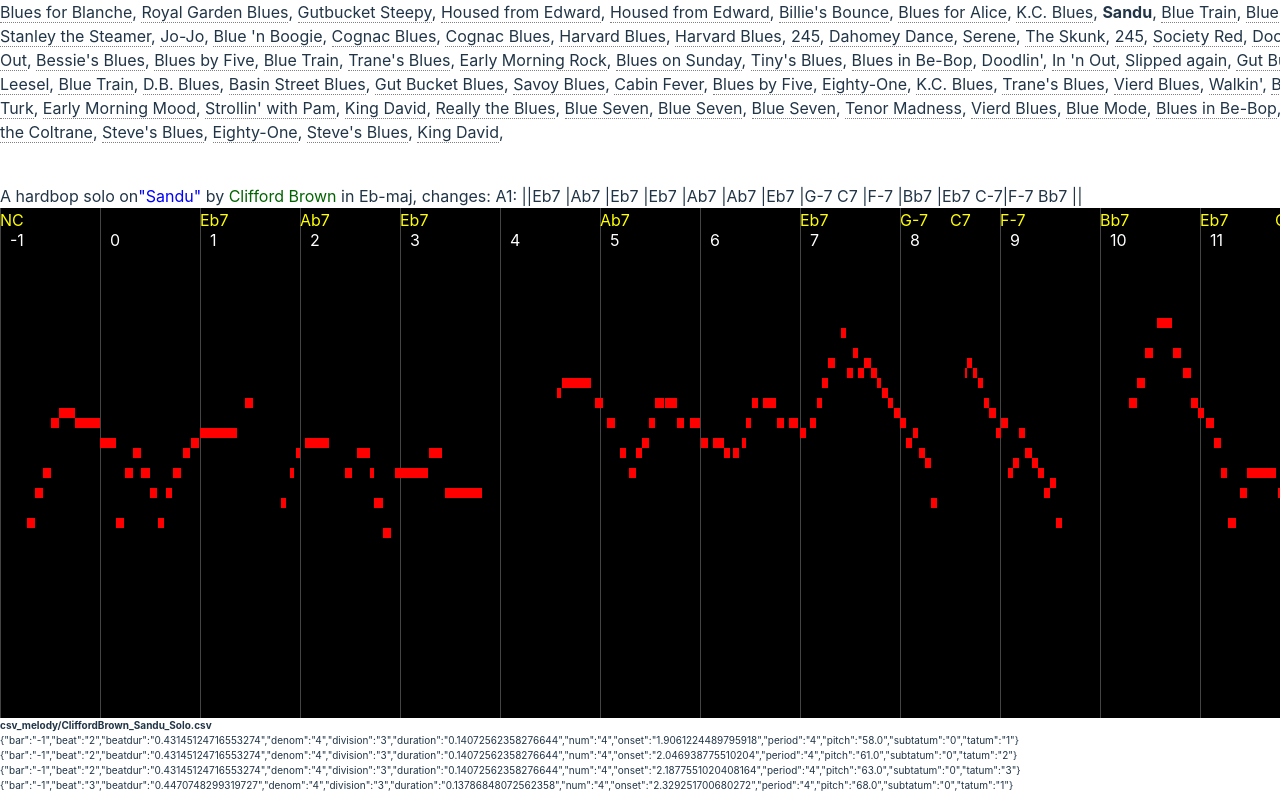
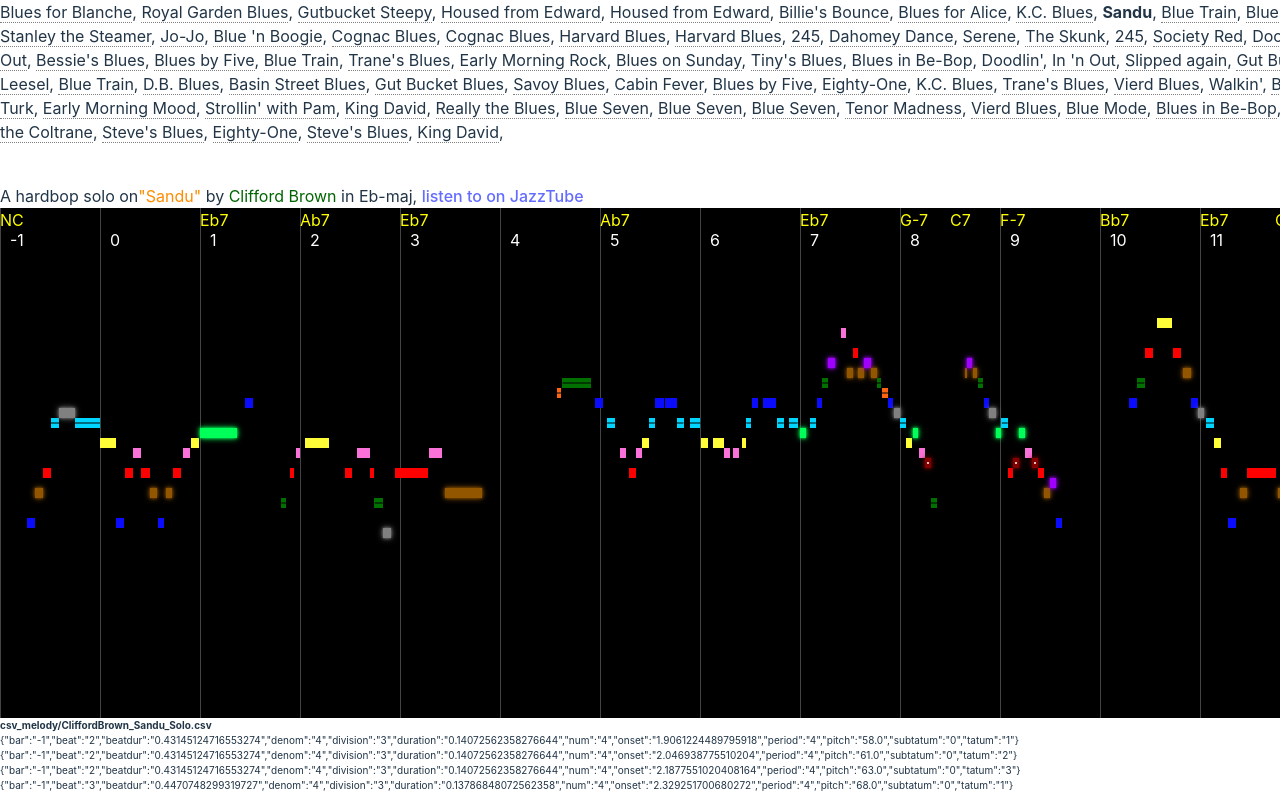
Before and after one commit to vpavlenko/12, a React (Vite) app: page / in a window 1280 px wide. Shown: the top 794 px of the page. Built offline with nearby package versions, Linux system fonts and the light colour scheme.

Commit message:
Add colors, add a link to JazzTube

```diff
--- a/src/App.css
+++ b/src/App.css
@@ -4,3 +4,79 @@
   padding: 2rem;
   text-align: center; */
 }
+
+.noteColor_0_colors {
+  background-color: red;
+}
+
+.noteColor_1_colors {
+  background-color: rgb(130, 0, 0);
+  box-shadow: 0 0 3px maroon, 0 0 6px maroon;
+}
+
+.noteColor_1_colors:after, .noteColor_1_shapes:after {
+  content: ''; /* Required for :after to work */
+  position: absolute;
+  top: 50%;
+  left: 50%;
+  width: 2px; /* Size of the dot */
+  height: 2px; /* Size of the dot */
+  background-color: white; /* Color of the dot */
+  border-radius: 50%; /* Makes the dot circular */
+  transform: translate(-50%, -50%); /* Centers the dot */
+}
+
+.noteColor_2_colors {
+  background-color: #fa71da;
+}
+
+.noteColor_3_colors {
+  background-color: #fffd37;
+}
+
+.noteColor_4_colors {
+  background-color: #00ff59;
+  box-shadow: 0 0 3px #00ff59, 0 0 6px #00ff59;
+}
+
+.noteColor_5_colors {
+  background-color:  #00d5ff;
+}
+
+.noteColor_6_colors {
+  background-color: gray;
+  box-shadow: 0 0 3px gray, 0 0 6px gray;
+}
+
+.noteColor_7_colors {
+  background-color: rgb(12, 12, 252);
+}
+
+.noteColor_8_colors {
+  background-color: #fe6412;
+}
+
+.noteColor_9_colors {
+  background-color: #007000;
+}
+
+.noteColor_9_colors:after, .noteColor_5_colors:after, .noteColor_8_colors:after {
+  content: '';
+  position: absolute;
+  top: 50%;
+  left: 50%;
+  width: 100%;
+  height: 1px;
+  background-color: black;
+  transform: translate(-50%, -50%);
+}
+
+.noteColor_10_colors {
+  background-color: #925601;
+  box-shadow: 0 0 3px #925601, 0 0 6px #925601;
+}
+
+.noteColor_11_colors {
+  background-color: #a000ff;
+  box-shadow: 0 0 3px #a000ff, 0 0 6px #a000ff;
+}
--- a/src/App.tsx
+++ b/src/App.tsx
@@ -3,6 +3,8 @@ import styled from "styled-components";
 import "./App.css";
 import data from "../data/wjd_maj_blues.json";
 import Papa from "papaparse";
+
+const KEYS = ["C", "Db", "D", "Eb", "E", "F", "Gb", "G", "Ab", "A", "Bb", "B"];
 
 const VerticalBar = styled.div`
   width: 1px;
@@ -92,10 +94,12 @@ const Measure: React.FC<{ number: number; left: number }> = ({
   </>
 );
 
-const TonalGrid: React.FC<{ choruses: Note[]; beats: BeatsItem[] }> = ({
-  choruses,
-  beats,
-}) => {
+const TonalGrid: React.FC<{
+  choruses: Note[];
+  beats: BeatsItem[];
+  key_: string;
+}> = ({ choruses, beats, key_ }) => {
+  const tonic = key_ ? KEYS.indexOf(key_.split("-")[0]) : 0;
   return (
     <div
       style={{
@@ -110,13 +114,14 @@ const TonalGrid: React.FC<{ choruses: Note[]; beats: BeatsItem[] }> = ({
       ))}
       {choruses.map(({ pitch, onset, duration }) => (
         <div
+          className={`noteColor_${(pitch - tonic) % 12}_colors`}
           style={{
             position: "absolute",
             width: duration * MEASURE_WIDTH,
             height: NOTE_HEIGHT,
             top: (MAX_PITCH - pitch - 1) * NOTE_HEIGHT,
             left: onset * MEASURE_WIDTH,
-            backgroundColor: "red",
+            // backgroundColor: "red",
           }}
         />
       ))}
@@ -240,16 +245,26 @@ function App() {
       </div>
       <div style={{ marginTop: "40px" }}>
         A {solos[selectedSolo].style.toLowerCase()} solo on
-        <span style={{ color: "blue" }}>
+        <span style={{ color: "darkorange" }}>
           "{solos[selectedSolo].title}"
-        </span> by{" "}
+        </span>{" "}
+        by{" "}
         <span style={{ color: "darkgreen" }}>
           {solos[selectedSolo].performer}
         </span>{" "}
-        in {solos[selectedSolo].key}, changes:{" "}
-        {solos[selectedSolo].chord_changes}{" "}
+        in {solos[selectedSolo].key},{" "}
+        <a
+          href={`http://mir.audiolabs.uni-erlangen.de/jazztube/solos/solo/${solos[selectedSolo].melid}`}
+          target="_blank"
+        >
+          listen to on JazzTube
+        </a>
       </div>
-      <TonalGrid choruses={choruses} beats={beatsData} />
+      <TonalGrid
+        choruses={choruses}
+        beats={beatsData}
+        key_={solos[selectedSolo].key}
+      />
       <CsvLoader
         filePath={`csv_melody/${makeFileName(solos[selectedSolo])}`}
         setData={setMelodyData}
```
